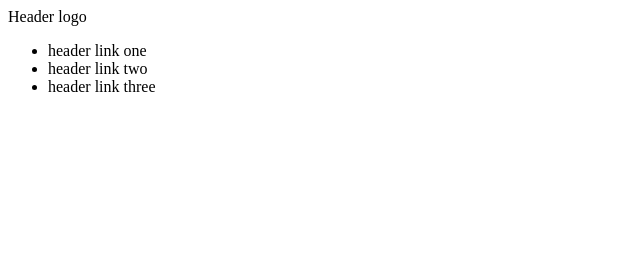
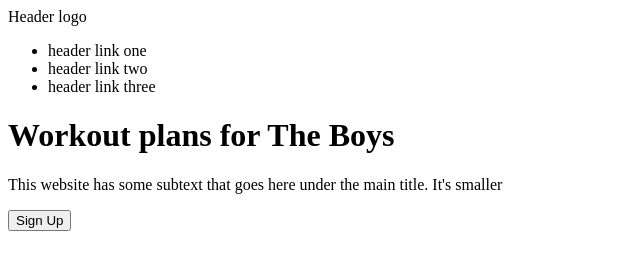
Before and after one commit to diegocrubi/lakeview_fc, a plain HTML site: page index.html in a window 1280 px wide. Shown: the whole page, without its empty margins (0-640 px from the left). Drawn offline with Linux system fonts and the light colour scheme.

Commit message:
adding in section two

```diff
--- a/index.html
+++ b/index.html
@@ -9,7 +9,7 @@
     <body>
         <header>
             <div class="header-logo">Header logo</div>
-            <div>
+            <div class="header-links">
                 <ul>
                     <li>header link one</li>
                     <li>header link two</li>
@@ -17,5 +17,17 @@
                 </ul>
             </div>
         </header>
+        <div class="section-two">
+            <div>
+                <h1>Workout plans for The Boys</h1>
+                <p>This website has some subtext that goes here under the main title. It's smaller </p>
+                <button>Sign Up</button>
+
+            </div>
+            <div class="main-image">
+                <img>
+            </div>
+
+        </div>
     </body>
 </html>
```
